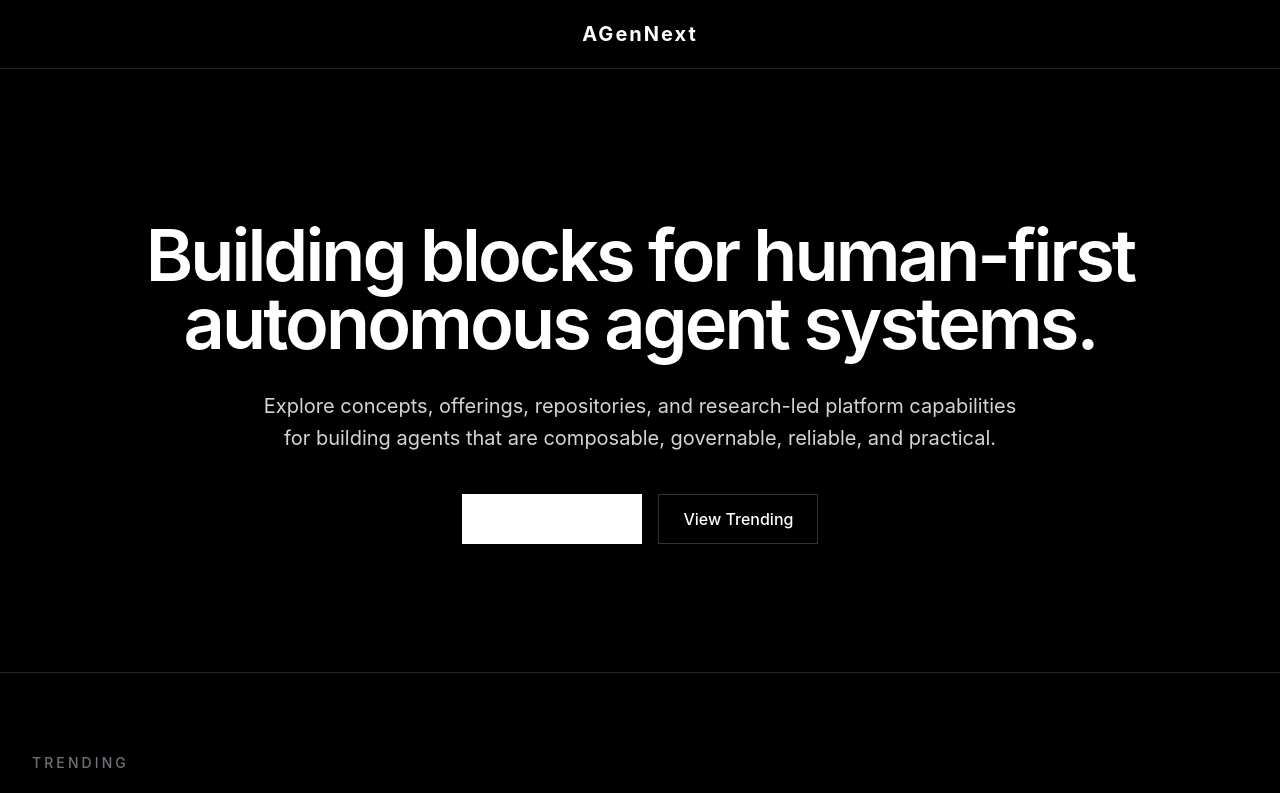
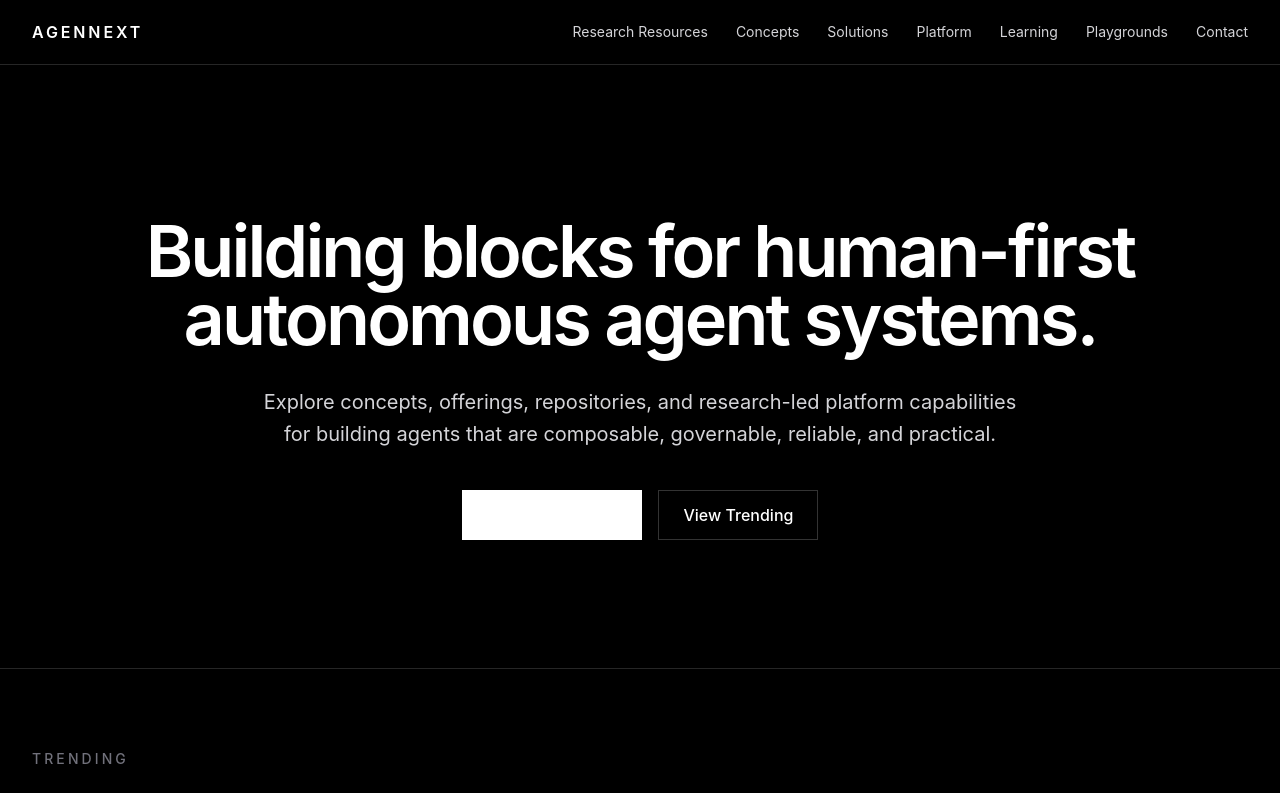
Before and after one commit to AgentNXXT/website, a Next.js app: page / in a window 1280 px wide. Shown: the top 793 px of the page. Built offline with nearby package versions, Linux system fonts and the light colour scheme.

Commit message:
restore: header with nav
Co-authored-by: openhands <openhands@all-hands.dev>

```diff
--- a/app/components/SiteHeader.tsx
+++ b/app/components/SiteHeader.tsx
@@ -1,12 +1,29 @@
 const siteUrl = 'https://site.agnxxt.com'
+
+const navItems = [
+  ['Research Resources', `${siteUrl}/#blog`],
+  ['Concepts', `${siteUrl}/#human-first-world`],
+  ['Solutions', `${siteUrl}/repos/`],
+  ['Platform', `${siteUrl}/#frontier-agent-platform`],
+  ['Learning', `${siteUrl}/#blog`],
+  ['Playgrounds', `${siteUrl}/catalog/`],
+  ['Contact', 'mailto:thefractionalpm@gmail.com'],
+]
 
 export default function SiteHeader() {
   return (
     <header className="border-b border-white/15 bg-black text-white">
-      <div className="mx-auto flex max-w-7xl items-center justify-center px-6 py-5 lg:px-8">
-        <a href={`${siteUrl}/`} className="text-xl font-bold tracking-widest text-white">
+      <div className="mx-auto flex max-w-7xl flex-col gap-5 px-6 py-5 lg:px-8 xl:flex-row xl:items-center xl:justify-between">
+        <a href={`${siteUrl}/`} className="text-base font-semibold uppercase tracking-[0.18em] text-white">
           AGenNext
         </a>
+        <nav className="flex flex-wrap items-center gap-x-7 gap-y-3 text-sm text-zinc-300">
+          {navItems.map(([label, href]) => (
+            <a key={label} href={href} className="hover:text-white">
+              {label}
+            </a>
+          ))}
+        </nav>
       </div>
     </header>
   )
```
